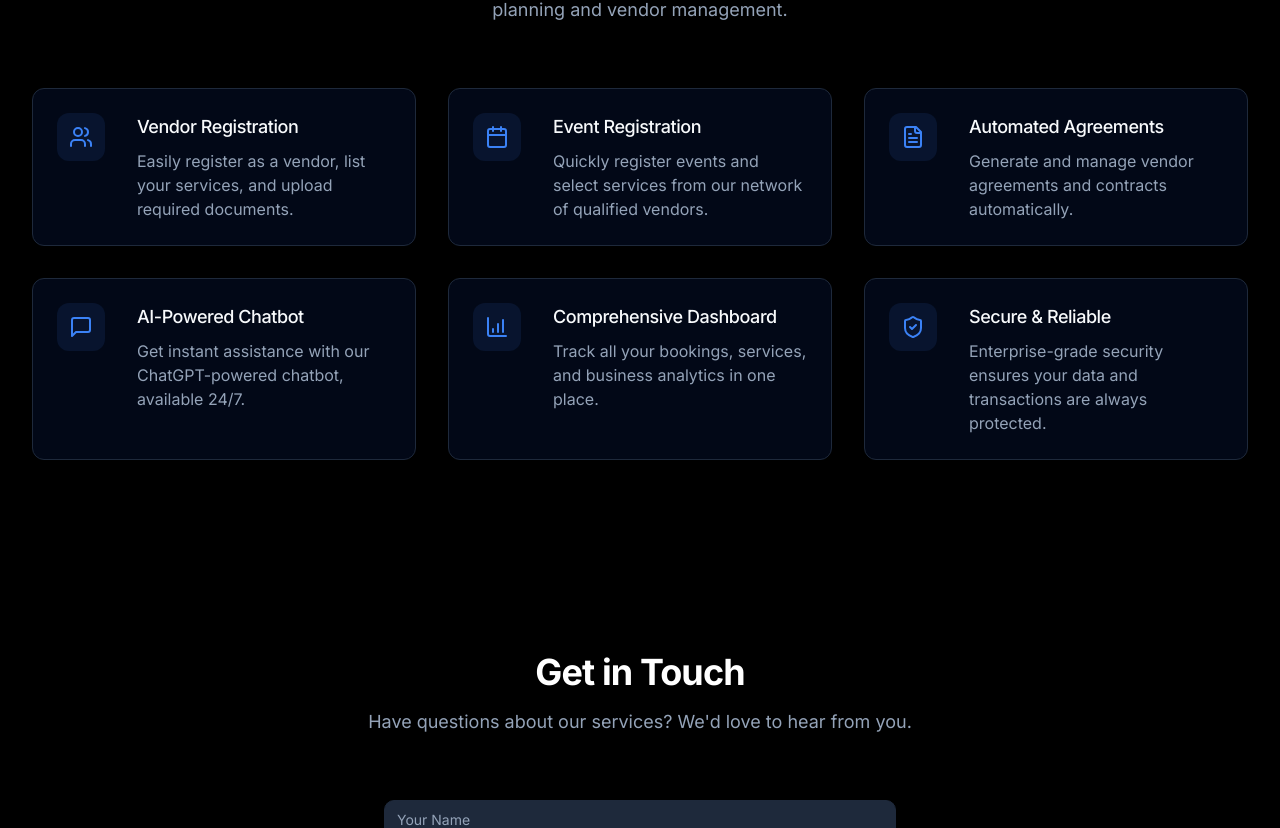
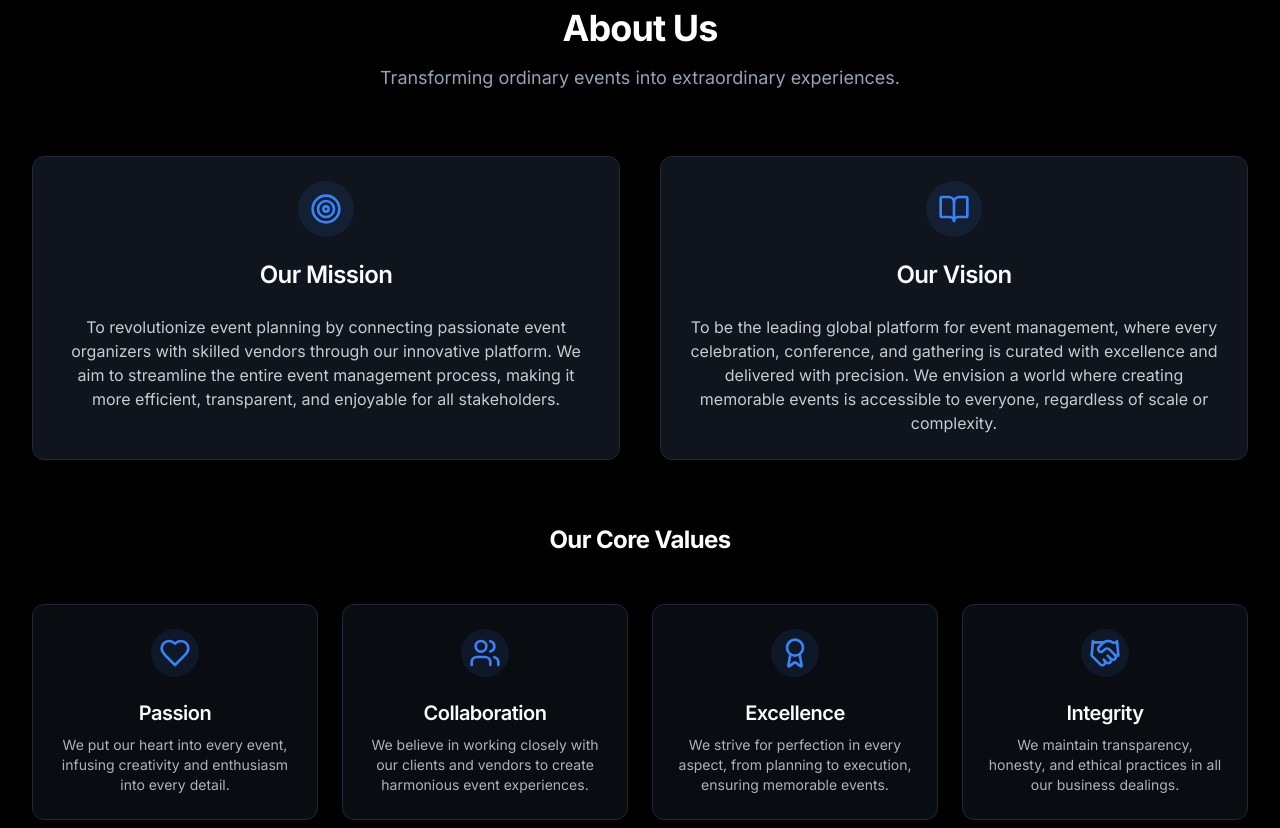
Before and after one commit to EVEPHORIA/simplevendor-platform, a React (Vite) app: page / in a window 1280 px wide. Shown: the part 1341-2169 px from the top of the page. Built offline with nearby package versions, Linux system fonts and the light colour scheme; no server answers.

Commit message:
Add About Us section to home page

```diff
--- /dev/null
+++ b/src/components/home/AboutUs.tsx
@@ -0,0 +1,133 @@
+
+import React, { useEffect, useRef } from 'react';
+import {
+  Target,
+  BookOpen,
+  Award,
+  Heart,
+  Users,
+  HandshakeIcon
+} from 'lucide-react';
+import { Card, CardContent, CardDescription, CardHeader, CardTitle } from '@/components/ui/card';
+
+const AboutUs = () => {
+  const aboutRef = useRef<HTMLDivElement>(null);
+
+  useEffect(() => {
+    const observer = new IntersectionObserver(
+      (entries) => {
+        entries.forEach((entry) => {
+          if (entry.isIntersecting) {
+            entry.target.classList.add('animated');
+            observer.unobserve(entry.target);
+          }
+        });
+      },
+      { threshold: 0.1 }
+    );
+
+    if (aboutRef.current) {
+      observer.observe(aboutRef.current);
+    }
+
+    return () => {
+      if (aboutRef.current) {
+        observer.unobserve(aboutRef.current);
+      }
+    };
+  }, []);
+
+  const coreValues = [
+    {
+      icon: <Heart className="h-8 w-8 text-primary" />,
+      title: "Passion",
+      description: "We put our heart into every event, infusing creativity and enthusiasm into every detail."
+    },
+    {
+      icon: <Users className="h-8 w-8 text-primary" />,
+      title: "Collaboration",
+      description: "We believe in working closely with our clients and vendors to create harmonious event experiences."
+    },
+    {
+      icon: <Award className="h-8 w-8 text-primary" />,
+      title: "Excellence",
+      description: "We strive for perfection in every aspect, from planning to execution, ensuring memorable events."
+    },
+    {
+      icon: <HandshakeIcon className="h-8 w-8 text-primary" />,
+      title: "Integrity",
+      description: "We maintain transparency, honesty, and ethical practices in all our business dealings."
+    }
+  ];
+
+  return (
+    <div className="py-24 bg-black">
+      <div className="container mx-auto px-4 sm:px-6 lg:px-8">
+        <div className="max-w-3xl mx-auto text-center mb-16">
+          <h2 className="text-3xl font-bold tracking-tight text-white sm:text-4xl">
+            About Us
+          </h2>
+          <p className="mt-4 text-lg text-muted-foreground">
+            Transforming ordinary events into extraordinary experiences.
+          </p>
+        </div>
+
+        <div ref={aboutRef} className="stagger-children grid grid-cols-1 lg:grid-cols-2 gap-10 mb-16">
+          <Card className="bg-secondary/50 border-border shadow-xl">
+            <CardHeader className="text-center">
+              <div className="mx-auto mb-4 p-2 bg-primary/10 rounded-full w-14 h-14 flex items-center justify-center">
+                <Target className="h-8 w-8 text-primary" />
+              </div>
+              <CardTitle className="text-2xl">Our Mission</CardTitle>
+            </CardHeader>
+            <CardContent>
+              <p className="text-center text-foreground/80">
+                To revolutionize event planning by connecting passionate event organizers with skilled vendors through our innovative platform. We aim to streamline the entire event management process, making it more efficient, transparent, and enjoyable for all stakeholders.
+              </p>
+            </CardContent>
+          </Card>
+
+          <Card className="bg-secondary/50 border-border shadow-xl">
+            <CardHeader className="text-center">
+              <div className="mx-auto mb-4 p-2 bg-primary/10 rounded-full w-14 h-14 flex items-center justify-center">
+                <BookOpen className="h-8 w-8 text-primary" />
+              </div>
+              <CardTitle className="text-2xl">Our Vision</CardTitle>
+            </CardHeader>
+            <CardContent>
+              <p className="text-center text-foreground/80">
+                To be the leading global platform for event management, where every celebration, conference, and gathering is curated with excellence and delivered with precision. We envision a world where creating memorable events is accessible to everyone, regardless of scale or complexity.
+              </p>
+            </CardContent>
+          </Card>
+        </div>
+
+        <div className="max-w-3xl mx-auto text-center mb-12">
+          <h3 className="text-2xl font-bold tracking-tight text-white">
+            Our Core Values
+          </h3>
+        </div>
+
+        <div className="grid grid-cols-1 sm:grid-cols-2 lg:grid-cols-4 gap-6">
+          {coreValues.map((value, index) => (
+            <Card key={index} className="bg-secondary/30 border-border shadow-md hover:shadow-lg transition-shadow">
+              <CardHeader className="text-center pb-2">
+                <div className="mx-auto mb-4 p-2 bg-primary/10 rounded-full w-12 h-12 flex items-center justify-center">
+                  {value.icon}
+                </div>
+                <CardTitle className="text-xl">{value.title}</CardTitle>
+              </CardHeader>
+              <CardContent>
+                <p className="text-center text-foreground/70 text-sm">
+                  {value.description}
+                </p>
+              </CardContent>
+            </Card>
+          ))}
+        </div>
+      </div>
+    </div>
+  );
+};
+
+export default AboutUs;
--- a/src/pages/Index.tsx
+++ b/src/pages/Index.tsx
@@ -4,6 +4,7 @@ import Navbar from '@/components/layout/Navbar';
 import Footer from '@/components/layout/Footer';
 import Hero from '@/components/home/Hero';
 import Features from '@/components/home/Features';
+import AboutUs from '@/components/home/AboutUs';
 import Contact from '@/components/home/Contact';
 import ChatbotInterface from '@/components/shared/ChatbotInterface';
 
@@ -13,6 +14,7 @@ const Index = () => {
       <Navbar />
       <main className="flex-grow">
         <Hero />
+        <AboutUs />
         <Features />
         <Contact />
       </main>
```
